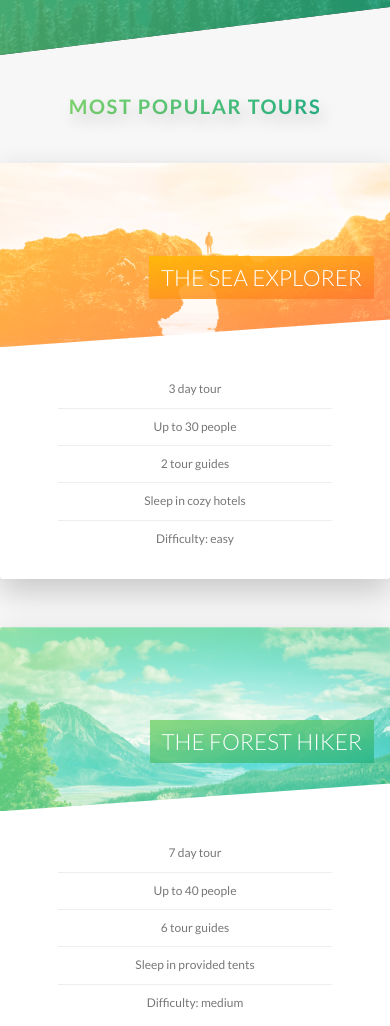
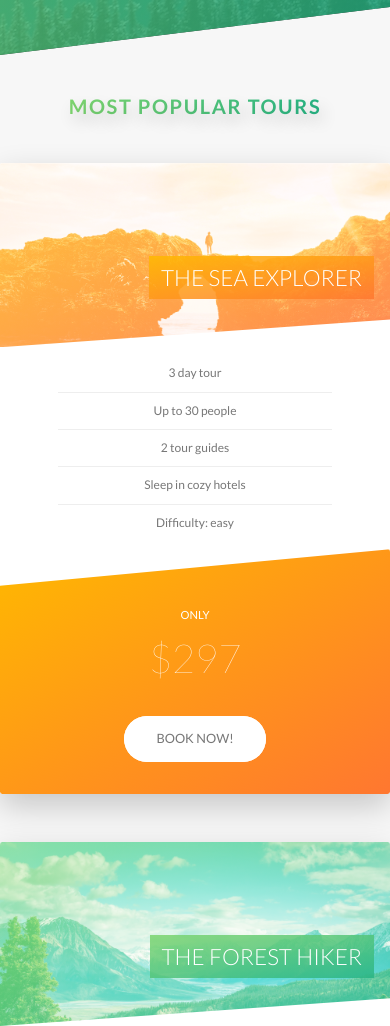
Before and after one commit to Jascha-Biederstedt/natours, a website: page index.html in a window 390 px wide. Shown: the part 2394-3420 px from the top of the page. Drawn offline with Linux system fonts and the light colour scheme.

Commit message:
Add media queries for tours, stories and booking section

```diff
--- a/sass/components/_card.scss
+++ b/sass/components/_card.scss
@@ -161,4 +161,47 @@
         font-size: 6rem;
         font-weight: 100;
     }
+
+    @include respond(tab-port) {
+        height: auto;
+        border-radius: .3rem;
+        background-color: $color-white;
+        box-shadow: 0 1.5rem 4rem rgba($color-black, $alpha: .2);
+
+        &__side {
+            height: auto;
+            position: relative;
+            box-shadow: none;
+
+            &--back {
+                transform: rotateY(0);
+                clip-path: polygon(0 15%, 100% 0, 100% 100%, 0 100%);
+            }
+        }
+
+        &:hover &__side--front {
+            transform: rotateY(0);
+        }
+
+        &__details {
+            padding: 1rem 3rem;
+        }
+
+        &__cta {
+            position: relative;
+            top: 0;
+            left: 0;
+            transform: translate(0);
+            width: 100%;
+            padding: 7rem 4rem 4rem;
+        }
+
+        &__price-box {
+            margin-bottom: 3rem;
+        }
+
+        &__price-value {
+            font-size: 5rem;
+        }
+    }
 }
--- a/sass/components/_form.scss
+++ b/sass/components/_form.scss
@@ -51,6 +51,10 @@
 
         &:first-child {
             margin-right: 6.5rem;
+
+            @include respond(tab-port) {
+                margin-bottom: 3rem;
+            }
         }
     }
 
--- a/sass/components/_story.scss
+++ b/sass/components/_story.scss
@@ -7,6 +7,15 @@
     padding: 6rem 6rem 6rem 9rem;
     font-size: $default-font-size;
     transform: skewX(-12deg);
+
+    @include respond(tab-port) {
+        width: 100%;
+        padding: 4rem 4rem 4rem 7rem;
+    }
+
+    @include respond(phone) {
+        transform: skewX(0);
+    }
 
     &__shape {
         width: 15rem;
@@ -19,6 +28,10 @@
         transform: translateX(-3rem) skewX(12deg);
         position: relative;
         overflow: hidden;
+
+        @include respond(phone) {
+            transform: translateX(-3rem) skewX(0);
+        }
     }
 
     &__image {
@@ -30,6 +43,10 @@
 
     &__text {
         transform: skewX(12deg);
+
+        @include respond(phone) {
+            transform: skewX(0);
+        }
     }
 
     &__caption {
--- a/sass/pages/_home.scss
+++ b/sass/pages/_home.scss
@@ -67,10 +67,31 @@
     border-radius: .3rem;
     box-shadow: 0 1.5rem 4rem rgba($color-black, $alpha: .2);
 
-    height: 50rem;
+    @include respond(tab-land) {
+        background-image: linear-gradient(105deg,
+                      rgba($color-white, .9) 0%,
+                      rgba($color-white, .9) 65%,
+                      transparent 65%),
+                      url(../img/nat-10.jpg);
+    }
+
+    @include respond(tab-port) {
+        background-image: linear-gradient(to right,
+                      rgba($color-white, .9) 0%,
+                      rgba($color-white, .9) 100%),
+                      url(../img/nat-10.jpg);
+    }
 
     &__form {
         width: 50%;
         padding: 6rem;
+
+        @include respond(tab-land) {
+            width: 65%;
+        }
+
+        @include respond(tab-port) {
+            width: 100%;
+        }
     }
 }
```
Also changed, not shown: css/style.css.
